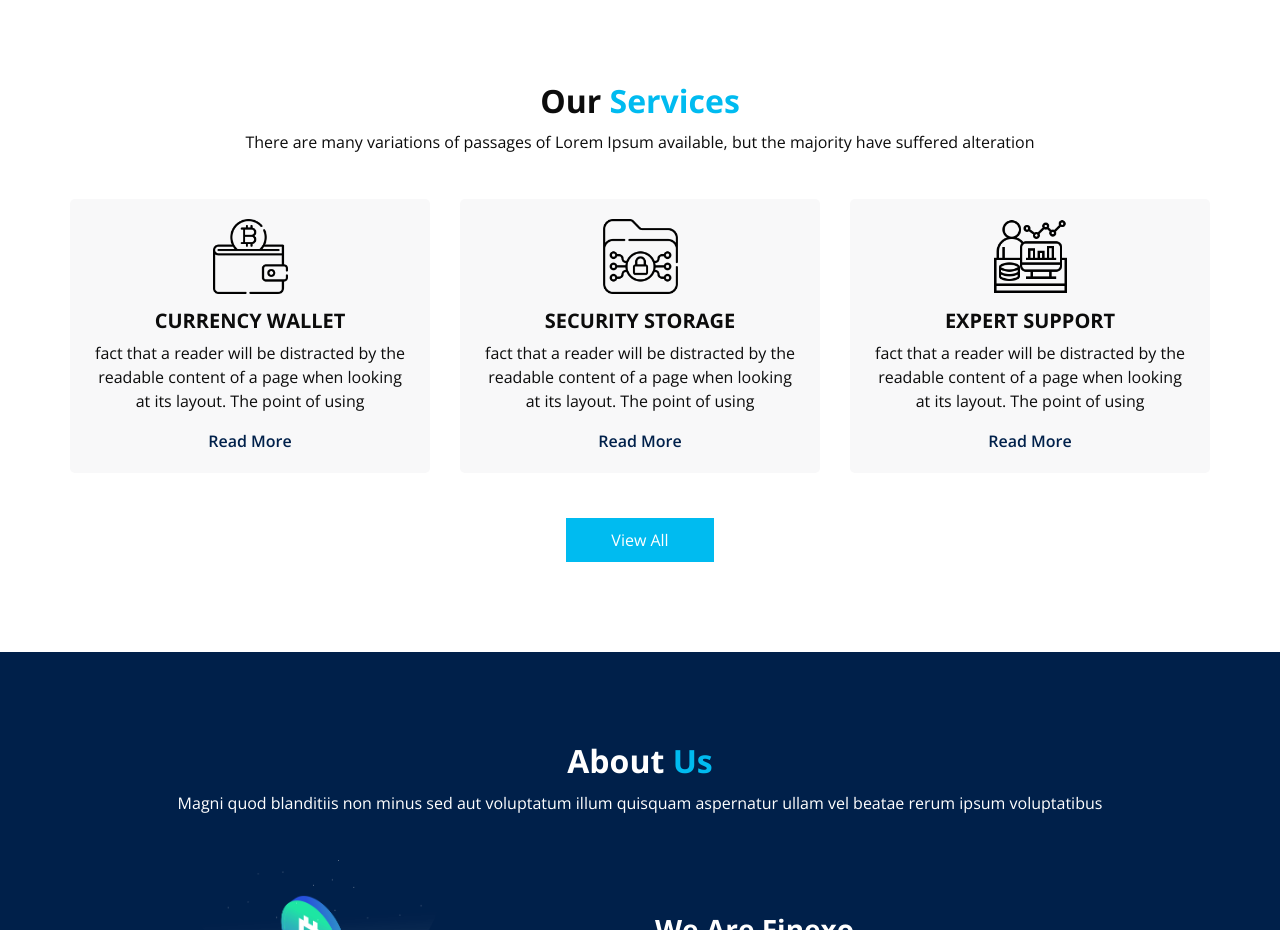
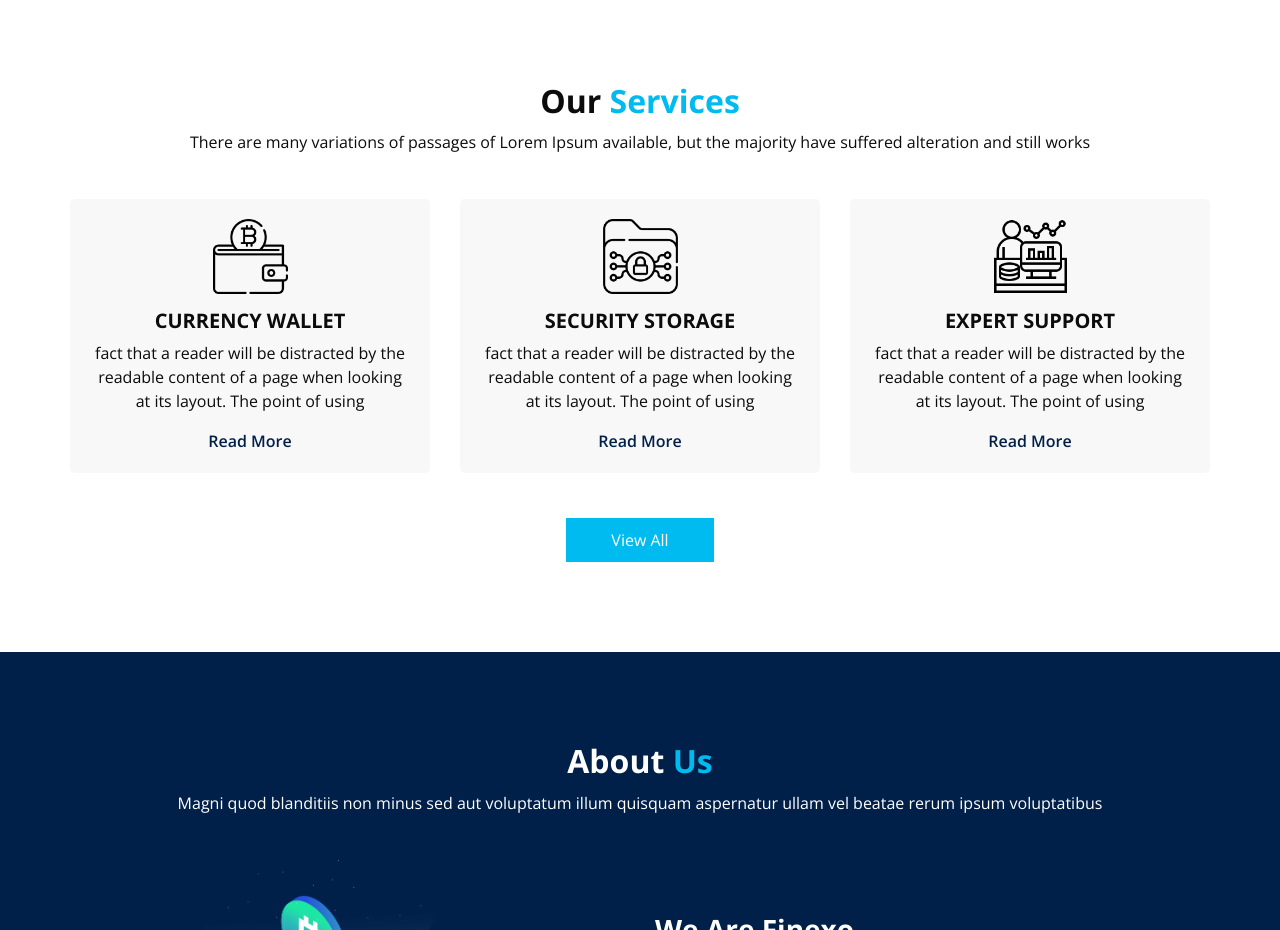
Before and after one commit to AWS-GitHub-Practice/Docker, a plain HTML site: page index.html in a window 1280 px wide. Shown: the part 880-1810 px from the top of the page. Drawn offline with nearby package versions, Linux system fonts and the light colour scheme; some packages are replaced by stand-ins of ours.

Commit message:
Update index.html

```diff
--- a/index.html
+++ b/index.html
@@ -197,7 +197,7 @@
             Our <span>Services</span>
           </h2>
           <p>
-            There are many variations of passages of Lorem Ipsum available, but the majority have suffered alteration
+            There are many variations of passages of Lorem Ipsum available, but the majority have suffered alteration and still works
           </p>
         </div>
         <div class="row">
```
